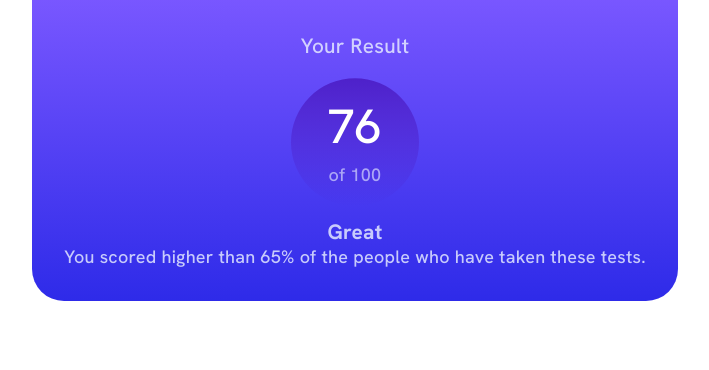
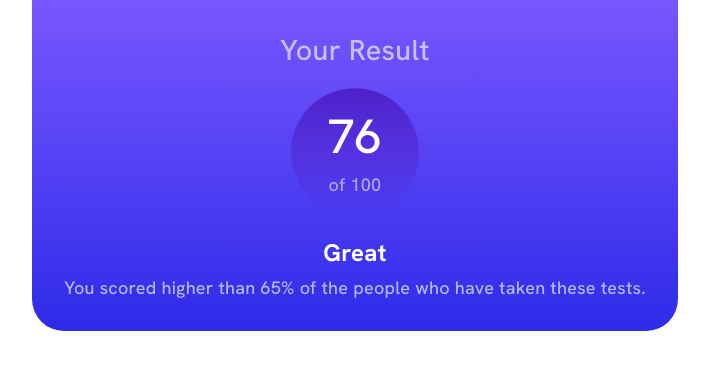
Before and after one commit to OmariBennett/frontendMentor, a Svelte app: page / in a window 1280 px wide. Shown: the top 370 px of the page, without its empty margins (285-994 px from the left). Built offline with nearby package versions, Linux system fonts and the light colour scheme.

Commit message:
refactor code

```diff
--- a/src/project/results-summary-component-main/index.svelte
+++ b/src/project/results-summary-component-main/index.svelte
@@ -148,7 +148,7 @@
 		display: block;
 	}
 	.summary {
-		color: hsl(var(--neutral-hsl-color-200) / 0.8);
+		color: hsl(var(--neutral-hsl-color-200) / 0.7);
 		background-image: linear-gradient(var(--gradient-1));
 		padding: 2rem;
 		border-radius: 0 0 2rem 2rem;
@@ -168,8 +168,9 @@
 		z-index: -1;
 		transform: translate(-50%, -10%);
 	}
-	.summary:has(.heading-2) {
-		background-color: deeppink;
+	.summary .heading-2 {
+		color: var(--neutral-color-100);
+		padding-block: 0.5rem;
 	}
 	/***************************************
 	 * Utility
@@ -199,10 +200,10 @@
 		font-weight: var(--bold);
 	}
 	.heading-1 {
-		font-size: 1.3rem;
+		font-size: 1.8rem;
 	}
 	.heading-2 {
-		font-size: 1.3rem;
+		font-size: 1.5rem;
 		font-weight: var(--semi-bold);
 	}
 	/***************************************
```
